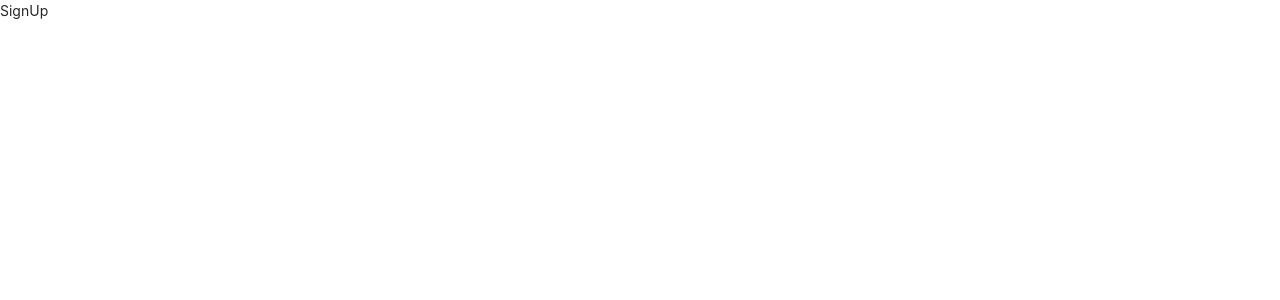
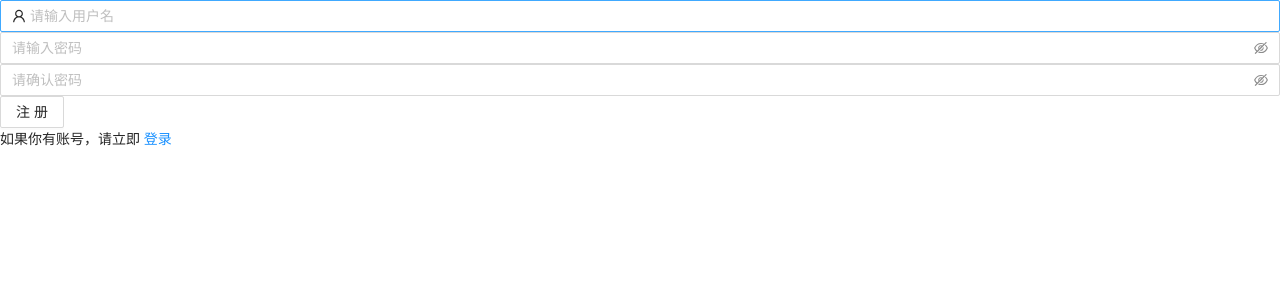
Before and after one commit to lsj576642525/tomato-clock, a React (Create React App) app: page /signUp in a window 1280 px wide. Shown: the top 300 px of the page. Built offline with nearby package versions, Linux system fonts and the light colour scheme.

Commit message:
add axios

```diff
--- a/package.json
+++ b/package.json
@@ -6,12 +6,14 @@
     "@testing-library/jest-dom": "^4.2.4",
     "@testing-library/react": "^9.3.2",
     "@testing-library/user-event": "^7.1.2",
+    "@types/axios": "^0.14.0",
     "@types/jest": "^24.0.0",
     "@types/node": "^12.0.0",
     "@types/react": "^16.9.0",
     "@types/react-dom": "^16.9.0",
     "@types/react-router-dom": "^5.1.5",
     "antd": "^4.5.2",
+    "history": "^5.0.0",
     "react": "^16.13.1",
     "react-dom": "^16.13.1",
     "react-router-dom": "^5.2.0",
--- a/src/components/Index/Index.tsx
+++ b/src/components/Index/Index.tsx
@@ -1,21 +1,50 @@
 import React from "react";
 import { Button } from "antd";
-import LogIn from "../LogIn/LogIn";
-import { Interface } from "readline";
+import axios from "../../config/axios";
 
 interface IRouter {
   history: any;
 }
+interface IState {
+  user: any;
+}
 
-class Index extends React.Component<IRouter> {
-  LogIn = () => {
+class Index extends React.Component<IRouter, IState> {
+  constructor(props: any) {
+    super(props);
+    this.state = {
+      user: {},
+    };
+  }
+
+  async componentWillMount() {
+    await this.getMe();
+  }
+
+  getMe = async () => {
+    try {
+      const response = await axios.get("me");
+      this.setState({
+        user: response.data,
+      });
+    } catch (error) {
+      console.error(error);
+      if (error.response.status === 401) {
+        this.props.history.push("/login");
+      }
+    }
+  };
+
+  logout = () => {
+    localStorage.setItem("x-token", "");
     this.props.history.push("/login");
   };
 
   render() {
     return (
       <div>
-        <Button onClick={this.LogIn}>登录</Button>
+        <p>欢迎：{this.state.user && this.state.user.account}</p>
+        <Button onClick={this.logout}>注销</Button>
       </div>
     );
   }
--- a/src/components/LogIn/LogIn.tsx
+++ b/src/components/LogIn/LogIn.tsx
@@ -1,7 +1,67 @@
 import React from "react";
-class LogIn extends React.Component {
+import { Input, Button } from "antd";
+import { UserOutlined } from "@ant-design/icons";
+import axios from "../../config/axios";
+import { Link } from "react-router-dom";
+
+interface IState {
+  account: string;
+  password: string;
+}
+
+class LogIn extends React.Component<any, IState> {
+  constructor(props: any) {
+    super(props);
+    this.state = {
+      account: "",
+      password: "",
+    };
+  }
+
+  onAccountChange = (e: any) => {
+    this.setState({
+      account: e.target.value,
+    });
+  };
+  onPasswordChange = (e: any) => {
+    this.setState({
+      password: e.target.value,
+    });
+  };
+  submit = async () => {
+    const { account, password } = this.state;
+    try {
+      await axios.post("sign_in/user", {
+        account,
+        password,
+      });
+      this.props.history.push("/");
+    } catch (e) {
+      console.error(e);
+    }
+  };
+
   render() {
-    return <div>LogIn</div>;
+    const { account, password } = this.state;
+    return (
+      <div>
+        <Input
+          placeholder="请输入用户名"
+          prefix={<UserOutlined />}
+          value={account}
+          onChange={this.onAccountChange}
+        />
+        <Input.Password
+          placeholder="请输入密码"
+          value={password}
+          onChange={this.onPasswordChange}
+        />
+        <Button onClick={this.submit}>登录</Button>
+        <p>
+          如果你没有账号，请立即 <Link to="/signUp">注册</Link>
+        </p>
+      </div>
+    );
   }
 }
 
--- a/src/components/SignUp/SignUp.tsx
+++ b/src/components/SignUp/SignUp.tsx
@@ -1,7 +1,80 @@
 import React from "react";
-class SignUp extends React.Component {
+import { Input, Button } from "antd";
+import { UserOutlined } from "@ant-design/icons";
+import axios from "../../config/axios";
+import { Link } from "react-router-dom";
+
+interface IState {
+  account: string;
+  password: string;
+  password_confirmation: string;
+}
+
+class SignUp extends React.Component<any, IState> {
+  constructor(props: any) {
+    super(props);
+    this.state = {
+      account: "",
+      password: "",
+      password_confirmation: "",
+    };
+  }
+
+  onAccountChange = (e: any) => {
+    this.setState({
+      account: e.target.value,
+    });
+  };
+  onPasswordChange = (e: any) => {
+    this.setState({
+      password: e.target.value,
+    });
+  };
+  onPasswordConfirmationChange = (e: any) => {
+    this.setState({
+      password_confirmation: e.target.value,
+    });
+  };
+  submit = async () => {
+    const { account, password, password_confirmation } = this.state;
+    try {
+      await axios.post("sign_up/user", {
+        account,
+        password,
+        password_confirmation,
+      });
+      this.props.history.push("/");
+    } catch (e) {
+      console.error(e);
+    }
+  };
+
   render() {
-    return <div>SignUp</div>;
+    const { account, password, password_confirmation } = this.state;
+    return (
+      <div>
+        <Input
+          placeholder="请输入用户名"
+          prefix={<UserOutlined />}
+          value={account}
+          onChange={this.onAccountChange}
+        />
+        <Input.Password
+          placeholder="请输入密码"
+          value={password}
+          onChange={this.onPasswordChange}
+        />
+        <Input.Password
+          placeholder="请确认密码"
+          value={password_confirmation}
+          onChange={this.onPasswordConfirmationChange}
+        />
+        <Button onClick={this.submit}>注册</Button>
+        <p>
+          如果你有账号，请立即 <Link to="/login">登录</Link>
+        </p>
+      </div>
+    );
   }
 }
 
--- /dev/null
+++ b/src/config/axios.ts
@@ -0,0 +1,49 @@
+import axios from "axios";
+
+const APP_ID = "wK42ZHn8zfxtupYUZ2J6crxx";
+const APP_SECRET = "eyRerzhKvXxZDDJ4hjFc9uMs";
+
+const instance = axios.create({
+  baseURL: "https://gp-server.hunger-valley.com/",
+  //   timeout: 1000,
+  headers: {
+    "t-app-id": APP_ID,
+    "t-app-secret": APP_SECRET,
+  },
+});
+
+// Add a request interceptor
+instance.interceptors.request.use(
+  function (config) {
+    // Do something before request is sent
+    const xToken = localStorage.getItem("x-token");
+    if (xToken) {
+      config.headers["Authorization"] = `Bearer ${xToken}`;
+    }
+    return config;
+  },
+  function (error) {
+    // Do something with request error
+    console.error(error);
+    return Promise.reject(error);
+  }
+);
+
+// Add a response interceptor
+instance.interceptors.response.use(
+  function (response) {
+    // Any status code that lie within the range of 2xx cause this function to trigger
+    // Do something with response data
+    if (response.headers["x-token"]) {
+      localStorage.setItem("x-token", response.headers["x-token"]);
+    }
+    return response;
+  },
+  function (error) {
+    // Any status codes that falls outside the range of 2xx cause this function to trigger
+    // Do something with response error
+    return Promise.reject(error);
+  }
+);
+
+export default instance;
```
Also changed, not shown: 1 other file (tests, documents, lock files or other folders).
